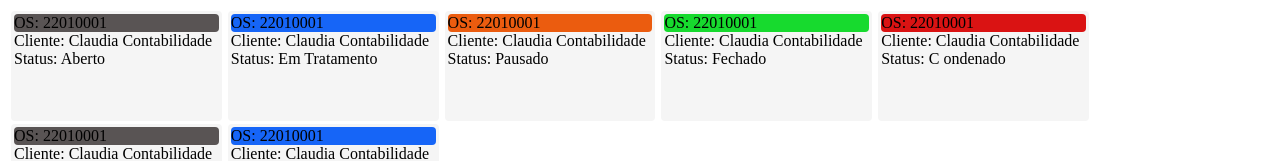
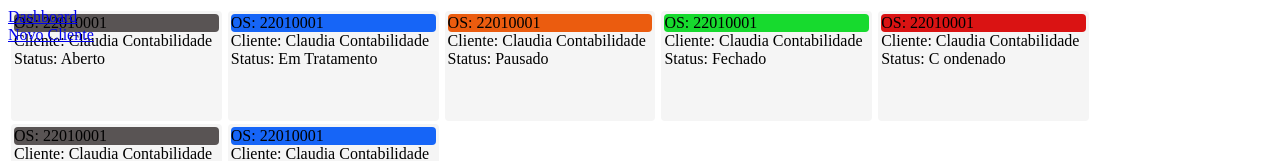
Before and after one commit to LeandroSanto/ticketfrontend, a React (Vite) app: page / in a window 1280 px wide. Shown: the top 161 px of the page. Built offline with nearby package versions, Linux system fonts and the light colour scheme.

Commit message:
criando rotas e estilos

```diff
--- a/src/Routes.tsx
+++ b/src/Routes.tsx
@@ -1,11 +1,15 @@
 import { BrowserRouter as Router, Routes, Route } from 'react-router-dom';
+import { SideBar } from './components/SideBar';
 
 import { Home } from './pages/Home';
 import { NewClient } from './pages/NewClient';
 
+import './global.css'
+
 export function AppRoutes() {
   return(
     <Router>
+      <SideBar />
       <Routes>
         <Route path="/" element={<Home />} />
         <Route path="/newclient" element={<NewClient />} />
--- a/src/components/SideBar/index.tsx
+++ b/src/components/SideBar/index.tsx
@@ -0,0 +1,15 @@
+import { Link } from "react-router-dom"
+
+import './styles.css';
+
+export function SideBar(){
+return(
+  <div className="sideBarContainer">
+    <nav>
+      <Link to='/'>Dashboard</Link>
+
+      <Link to='/newclient'>Novo Cliente</Link>
+    </nav>
+  </div>
+  )
+}
--- /dev/null
+++ b/src/components/SideBar/styles.css
@@ -0,0 +1,15 @@
+.sideBarContainer{
+    display: flex;
+    flex-direction: column;
+
+    position: absolute;
+
+    margin-top: 0;
+
+    width: 10vw;
+}
+
+.sideBarContainer nav{
+    display: flex;
+    flex-direction: column;
+}
--- /dev/null
+++ b/src/global.css
@@ -0,0 +1,4 @@
+Router{
+    display:flex;
+    flex-direction: row;
+}
```
